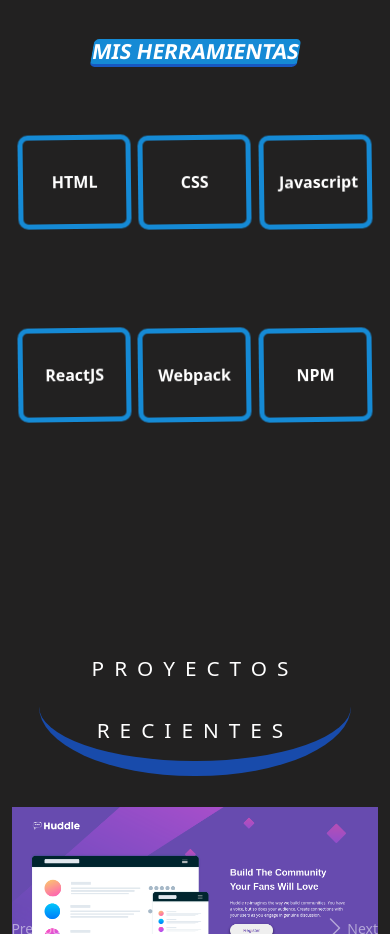
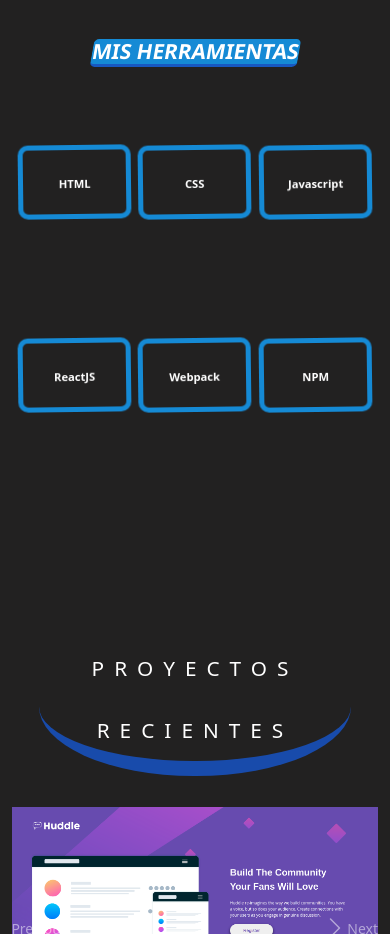
Before and after one commit to darkusphantom/darkusphantom-website, a React (Create React App) app: page / in a window 390 px wide. Shown: the part 2240-3174 px from the top of the page. Built offline with nearby package versions, Linux system fonts and the light colour scheme.

Commit message:
FIX: Overflow en las cajas de los lenguajes

```diff
--- a/src/components/ProgrammingLanguaje/ProgrammingLanguaje.css
+++ b/src/components/ProgrammingLanguaje/ProgrammingLanguaje.css
@@ -42,6 +42,14 @@
     grid-template: 50px repeat(2, 22vh) / repeat(3, minmax(35%, 40%));
     justify-content: center;
   }
+
+  .box__programmingLanguaje {
+    padding: 20px 5px;
+  }
+
+  .box__programmingLanguaje span {
+    font-size: .7rem;
+  }
 }
 
 @keyframes tossing {
```
